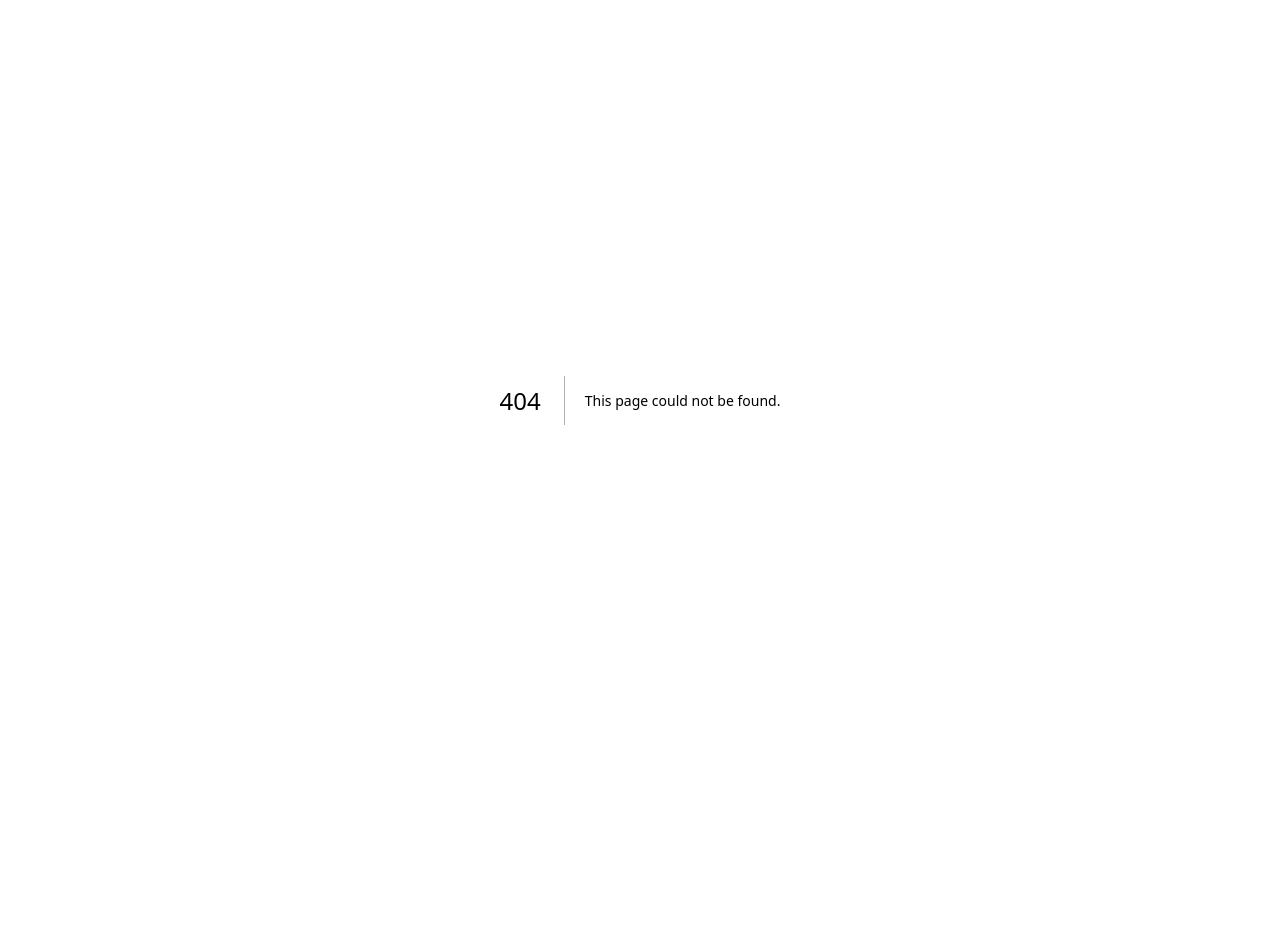
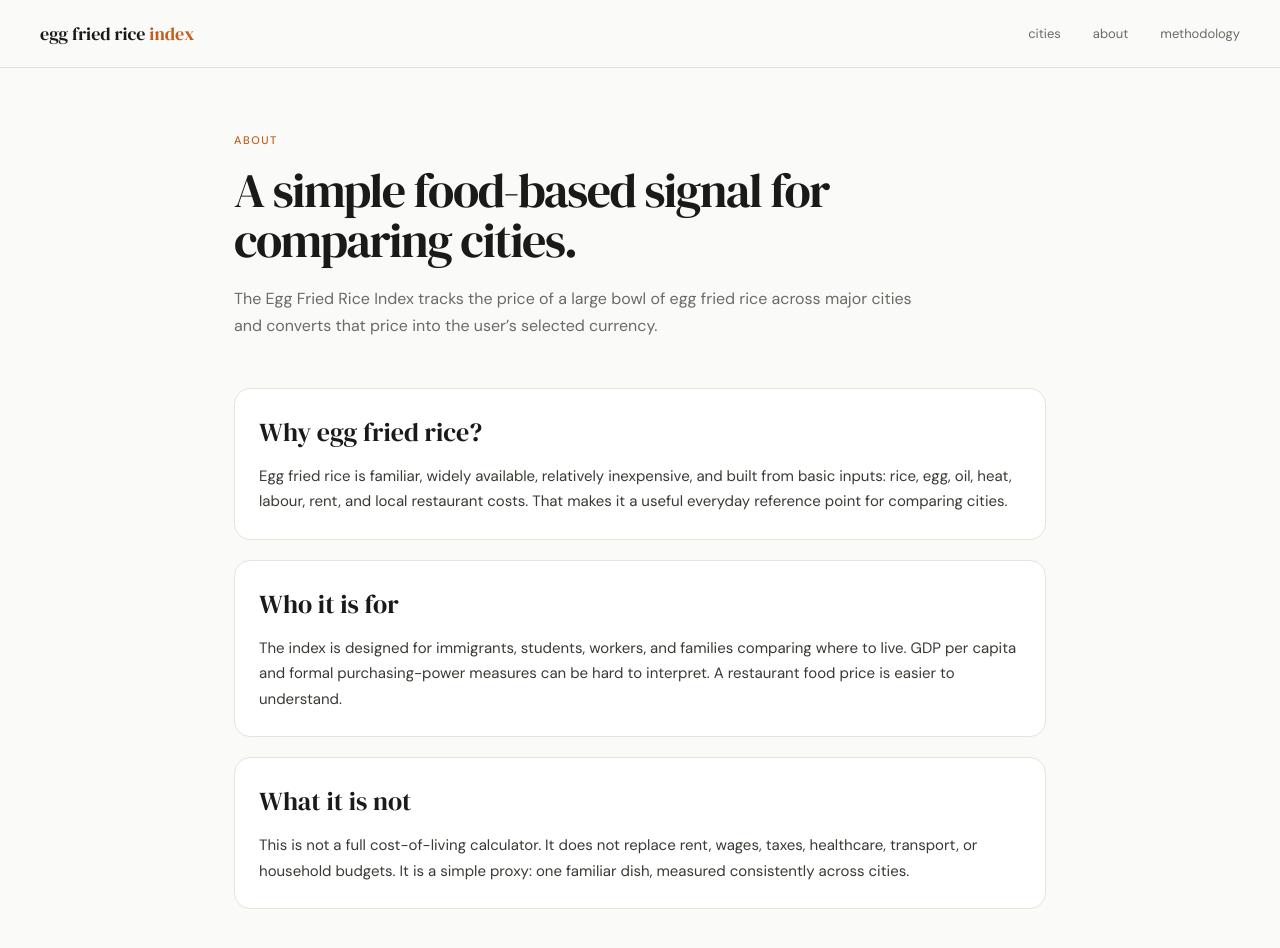
Before and after one commit to gchang250/egg-fried-rice-index, a Next.js app: page /about in a window 1280 px wide. Before the commit this address had no page. Shown: the top 948 px of the page. Before the commit the page ends 800 px from the top, so only its background shows below. Built offline with nearby package versions, Linux system fonts and the light colour scheme.

Commit message:
Add about page

```diff
--- /dev/null
+++ b/app/about/page.tsx
@@ -0,0 +1,161 @@
+export default function AboutPage() {
+  const navStyle = {
+    display: 'flex',
+    justifyContent: 'space-between',
+    alignItems: 'center',
+    padding: '1.25rem 2.5rem',
+    borderBottom: '0.5px solid #e5e3da',
+  }
+
+  const brandStyle = {
+    fontFamily: 'DM Serif Display, serif',
+    fontSize: 18,
+    color: '#1a1a18',
+    textDecoration: 'none',
+  }
+
+  const navLinkStyle = {
+    fontSize: 13,
+    color: '#6b6b64',
+    textDecoration: 'none',
+  }
+
+  const cardStyle = {
+    background: '#fff',
+    border: '0.5px solid #e5e3da',
+    borderRadius: 16,
+    padding: '1.5rem',
+    marginBottom: '1.25rem',
+  }
+
+  return (
+    <main
+      style={{
+        fontFamily: 'DM Sans, sans-serif',
+        background: '#FAFAF8',
+        minHeight: '100vh',
+        color: '#1a1a18',
+      }}
+    >
+      <link
+        href="https://fonts.googleapis.com/css2?family=DM+Serif+Display:ital@0;1&family=DM+Sans:wght@300;400;500&display=swap"
+        rel="stylesheet"
+      />
+
+      <nav style={navStyle}>
+        <a href="/" style={brandStyle}>
+          egg fried rice <span style={{ color: '#C25E1E' }}>index</span>
+        </a>
+
+        <div style={{ display: 'flex', gap: '2rem' }}>
+          <a href="/cities" style={navLinkStyle}>
+            cities
+          </a>
+          <a href="/about" style={navLinkStyle}>
+            about
+          </a>
+          <a href="/methodology" style={navLinkStyle}>
+            methodology
+          </a>
+        </div>
+      </nav>
+
+      <section
+        style={{
+          maxWidth: 860,
+          margin: '0 auto',
+          padding: '4rem 1.5rem',
+        }}
+      >
+        <p
+          style={{
+            fontSize: 11,
+            fontWeight: 500,
+            letterSpacing: '1.5px',
+            textTransform: 'uppercase',
+            color: '#C25E1E',
+            marginBottom: '1rem',
+          }}
+        >
+          About
+        </p>
+
+        <h1
+          style={{
+            fontFamily: 'DM Serif Display, serif',
+            fontSize: 48,
+            lineHeight: 1.05,
+            letterSpacing: -1.5,
+            margin: '0 0 1.25rem',
+          }}
+        >
+          A simple food-based signal for comparing cities.
+        </h1>
+
+        <p
+          style={{
+            fontSize: 16,
+            color: '#6b6b64',
+            lineHeight: 1.7,
+            maxWidth: 680,
+            marginBottom: '3rem',
+          }}
+        >
+          The Egg Fried Rice Index tracks the price of a large bowl of egg fried rice
+          across major cities and converts that price into the user’s selected currency.
+        </p>
+
+        <div style={cardStyle}>
+          <h2
+            style={{
+              fontFamily: 'DM Serif Display, serif',
+              fontSize: 26,
+              margin: '0 0 0.75rem',
+            }}
+          >
+            Why egg fried rice?
+          </h2>
+          <p style={{ fontSize: 15, color: '#3a3a34', lineHeight: 1.7, margin: 0 }}>
+            Egg fried rice is familiar, widely available, relatively inexpensive, and built
+            from basic inputs: rice, egg, oil, heat, labour, rent, and local restaurant costs.
+            That makes it a useful everyday reference point for comparing cities.
+          </p>
+        </div>
+
+        <div style={cardStyle}>
+          <h2
+            style={{
+              fontFamily: 'DM Serif Display, serif',
+              fontSize: 26,
+              margin: '0 0 0.75rem',
+            }}
+          >
+            Who it is for
+          </h2>
+          <p style={{ fontSize: 15, color: '#3a3a34', lineHeight: 1.7, margin: 0 }}>
+            The index is designed for immigrants, students, workers, and families comparing
+            where to live. GDP per capita and formal purchasing-power measures can be hard
+            to interpret. A restaurant food price is easier to understand.
+          </p>
+        </div>
+
+        <div style={cardStyle}>
+          <h2
+            style={{
+              fontFamily: 'DM Serif Display, serif',
+              fontSize: 26,
+              margin: '0 0 0.75rem',
+            }}
+          >
+            What it is not
+          </h2>
+          <p style={{ fontSize: 15, color: '#3a3a34', lineHeight: 1.7, margin: 0 }}>
+            This is not a full cost-of-living calculator. It does not replace rent, wages,
+            taxes, healthcare, transport, or household budgets. It is a simple proxy: one
+            familiar dish, measured consistently across cities.
+          </p>
+        </div>
+      </section>
+    </main>
+  )
+}
```
